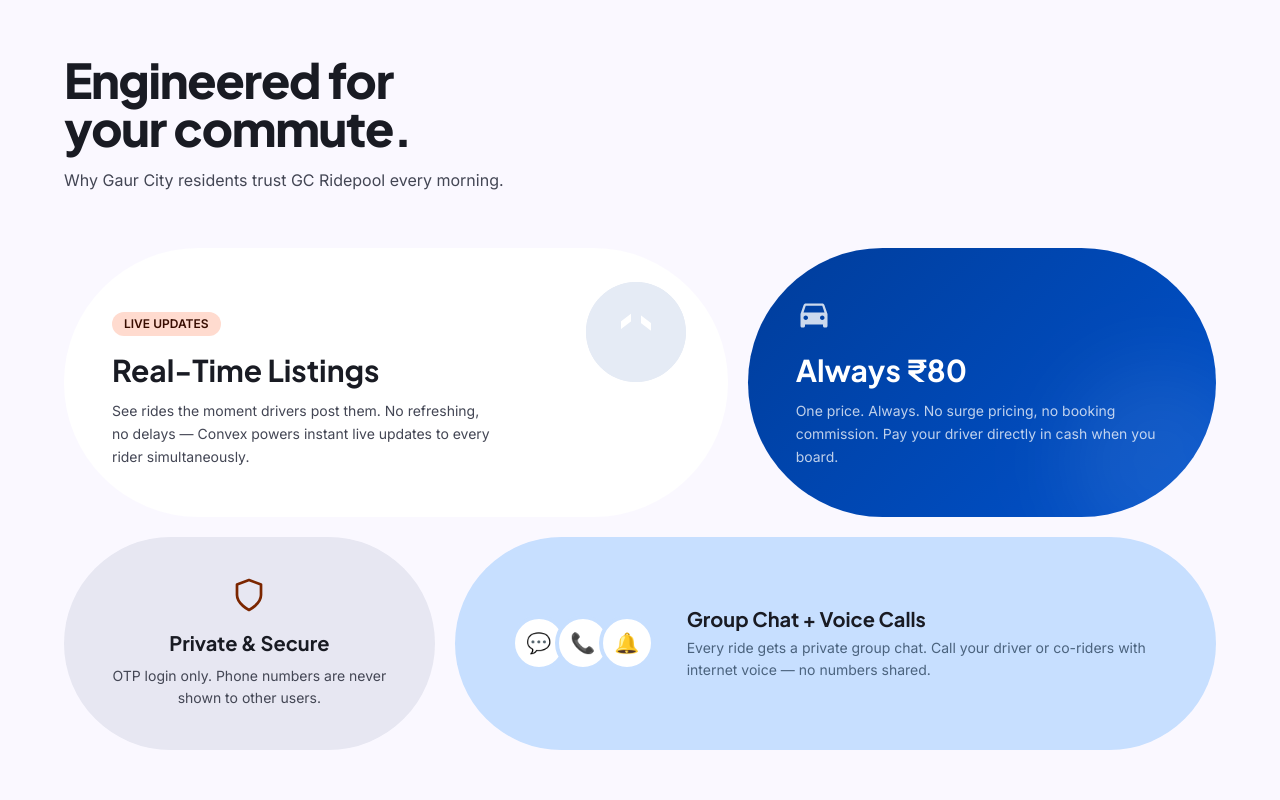
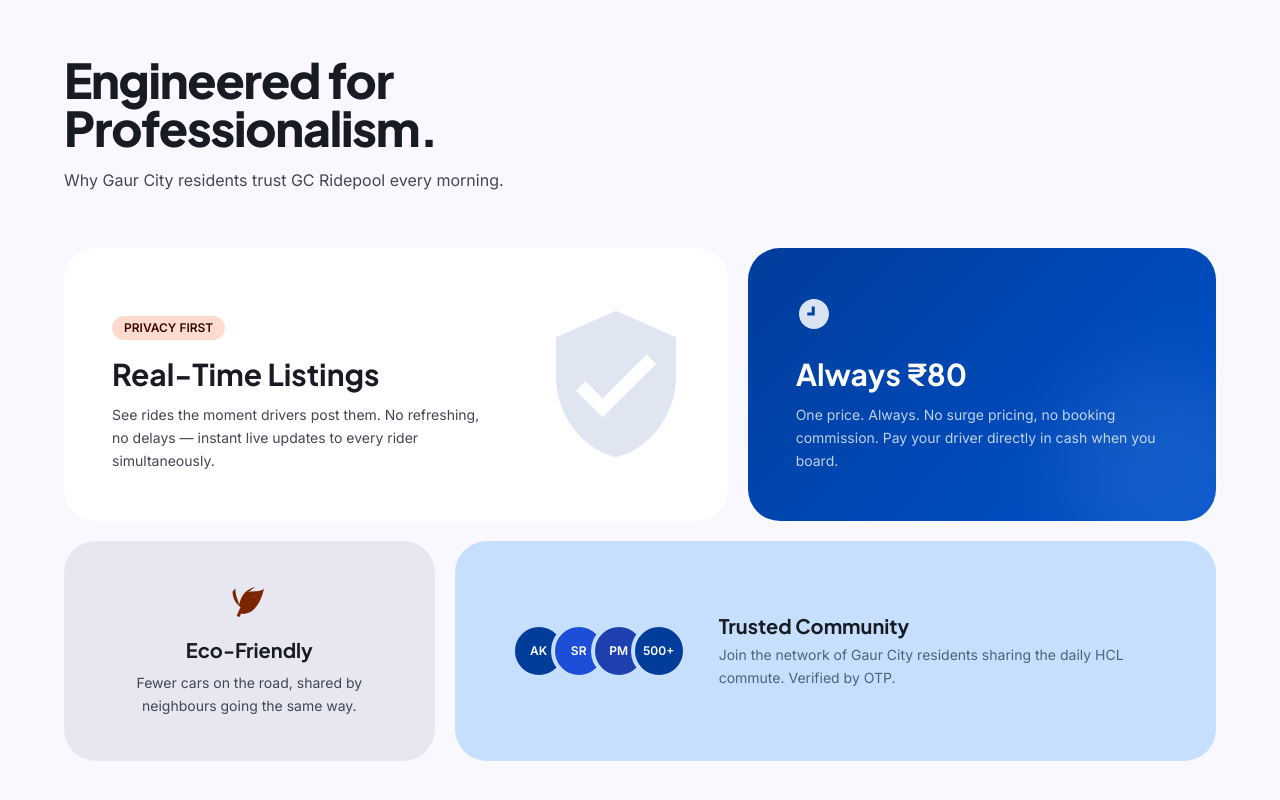
Before and after one commit to kunalrai/carpool-app, a React (Vite) app: page / in a window 1280 px wide. Shown: the part 1038-1838 px from the top of the page. Built offline with nearby package versions, Linux system fonts and the light colour scheme; no server answers.

Commit message:
Update bento grid to match reference screenshot style

```diff
--- a/src/screens/LandingPage.tsx
+++ b/src/screens/LandingPage.tsx
@@ -26,14 +26,6 @@
 }
 
 // ── Components ────────────────────────────────────────────────────────────
-
-function CarIcon({ size = 20, color = "currentColor" }: { size?: number; color?: string }) {
-  return (
-    <svg width={size} height={size} viewBox="0 0 24 24" fill={color}>
-      <path d="M18.92 6.01C18.72 5.42 18.16 5 17.5 5h-11c-.66 0-1.21.42-1.42 1.01L3 12v8c0 .55.45 1 1 1h1c.55 0 1-.45 1-1v-1h12v1c0 .55.45 1 1 1h1c.55 0 1-.45 1-1v-8l-2.08-5.99zM6.5 16c-.83 0-1.5-.67-1.5-1.5S5.67 13 6.5 13s1.5.67 1.5 1.5S7.33 16 6.5 16zm11 0c-.83 0-1.5-.67-1.5-1.5s.67-1.5 1.5-1.5 1.5.67 1.5 1.5-.67 1.5-1.5 1.5zM5 11l1.5-4.5h11L19 11H5z" />
-    </svg>
-  );
-}
 
 // ── Main ──────────────────────────────────────────────────────────────────
 
@@ -172,7 +164,7 @@
               className="text-4xl md:text-5xl font-extrabold tracking-tight mb-4 leading-tight"
               style={{ fontFamily: "'Plus Jakarta Sans', sans-serif", color: C.onSurface }}
             >
-              Engineered for<br />your commute.
+              Engineered for<br />Professionalism.
             </h2>
             <p className="max-w-md text-base" style={{ color: C.onSurfaceVariant }}>
               Why Gaur City residents trust GC Ridepool every morning.
@@ -180,41 +172,44 @@
           </div>
 
           {/* Bento grid */}
-          <div className="grid grid-cols-12 gap-5" style={{ minHeight: "420px" }}>
+          <div className="grid grid-cols-12 gap-5">
             {/* Large card — Real-Time Listings */}
             <div
-              className="col-span-12 md:col-span-7 p-10 md:p-12 flex flex-col justify-end relative overflow-hidden group"
-              style={{ background: C.surfaceContainerLowest, borderRadius: "9999px" }}
+              className="col-span-12 md:col-span-7 p-10 md:p-12 flex flex-col justify-end relative overflow-hidden group min-h-[260px]"
+              style={{ background: C.surfaceContainerLowest, borderRadius: "2rem" }}
             >
-              <div className="absolute top-6 right-8 opacity-10 group-hover:opacity-20 transition-opacity pointer-events-none">
-                <svg width="120" height="120" viewBox="0 0 24 24" fill={C.primary}>
-                  <path d="M12 2C6.48 2 2 6.48 2 12s4.48 10 10 10 10-4.48 10-10S17.52 2 12 2zm-1 14H9V8h2v8zm4 0h-2V8h2v8z" />
-                  <path d="M12 2C6.48 2 2 6.48 2 12s4.48 10 10 10 10-4.48 10-10S17.52 2 12 2zm.5 14.5h-1v-7l-3 2.28-.72-.99 4-3.03 4 3.03-.72.99-2.56-1.94v6.66z" />
+              {/* Large decorative shield icon, right side */}
+              <div className="absolute right-8 top-1/2 -translate-y-1/2 opacity-[0.12] group-hover:opacity-[0.2] transition-opacity pointer-events-none">
+                <svg width="160" height="160" viewBox="0 0 24 24" fill={C.primary}>
+                  <path d="M12 1L3 5v6c0 5.55 3.84 10.74 9 12 5.16-1.26 9-6.45 9-12V5l-9-4zm-2 16l-4-4 1.41-1.41L10 14.17l6.59-6.59L18 9l-8 8z" />
                 </svg>
               </div>
               <span
                 className="px-3 py-1 rounded-full text-xs font-bold w-fit mb-4"
                 style={{ background: C.tertiaryFixed, color: C.onTertiaryFixed }}
               >
-                LIVE UPDATES
+                PRIVACY FIRST
               </span>
               <h3 className="text-2xl md:text-3xl font-bold mb-3" style={{ fontFamily: "'Plus Jakarta Sans', sans-serif", color: C.onSurface }}>
                 Real-Time Listings
               </h3>
               <p className="max-w-sm text-sm leading-relaxed" style={{ color: C.onSurfaceVariant }}>
                 See rides the moment drivers post them. No refreshing, no delays —
-                Convex powers instant live updates to every rider simultaneously.
+                instant live updates to every rider simultaneously.
               </p>
             </div>
 
             {/* Blue card — Fixed Fare */}
             <div
-              className="col-span-12 md:col-span-5 p-10 md:p-12 flex flex-col justify-center relative overflow-hidden"
-              style={{ background: `linear-gradient(135deg, ${C.primary} 0%, ${C.primaryContainer} 100%)`, borderRadius: "9999px" }}
+              className="col-span-12 md:col-span-5 p-10 md:p-12 flex flex-col justify-center relative overflow-hidden min-h-[260px]"
+              style={{ background: `linear-gradient(135deg, ${C.primary} 0%, ${C.primaryContainer} 100%)`, borderRadius: "2rem" }}
             >
               <div className="absolute -bottom-10 -right-10 w-48 h-48 rounded-full blur-2xl" style={{ background: "rgba(255,255,255,0.08)" }} />
-              <CarIcon size={36} color="rgba(255,255,255,0.8)" />
-              <h3 className="text-2xl md:text-3xl font-bold mt-5 mb-3 text-white" style={{ fontFamily: "'Plus Jakarta Sans', sans-serif" }}>
+              {/* Clock icon at top */}
+              <svg width="36" height="36" viewBox="0 0 24 24" fill="rgba(255,255,255,0.85)" className="mb-6">
+                <path d="M12 2C6.48 2 2 6.48 2 12s4.48 10 10 10 10-4.48 10-10S17.52 2 12 2zm.5 11h-5v-2h3V7h2v6z" />
+              </svg>
+              <h3 className="text-2xl md:text-3xl font-bold mb-3 text-white" style={{ fontFamily: "'Plus Jakarta Sans', sans-serif" }}>
                 Always ₹80
               </h3>
               <p className="text-white/75 text-sm leading-relaxed">
@@ -223,45 +218,55 @@
               </p>
             </div>
 
-            {/* Small card — Private & Secure */}
+            {/* Small card — Eco-friendly / PWA */}
             <div
-              className="col-span-12 md:col-span-4 p-10 flex flex-col items-center text-center justify-center"
-              style={{ background: C.surfaceContainerHigh, borderRadius: "9999px" }}
+              className="col-span-12 md:col-span-4 p-10 flex flex-col items-center text-center justify-center min-h-[220px]"
+              style={{ background: C.surfaceContainerHigh, borderRadius: "2rem" }}
             >
-              <svg width="36" height="36" viewBox="0 0 24 24" fill="none" stroke="#7b2600" strokeWidth={1.8} strokeLinecap="round" strokeLinejoin="round" className="mb-4">
-                <path d="M12 22s8-4 8-10V5l-8-3-8 3v7c0 6 8 10 8 10z" />
+              {/* Leaf icon */}
+              <svg width="36" height="36" viewBox="0 0 24 24" fill="#7b2600" className="mb-4">
+                <path d="M17 8C8 10 5.9 16.17 3.82 21.34L5.71 22l1-2.3A4.49 4.49 0 008 20C19 20 22 3 22 3c-1 2-8 2-8 2-.93 0-1.83.09-2.7.26C13.67 4.08 16 2 16 2s-6 1-9 7c-.75 1.46-1.26 3.14-1.63 4.84C4.78 10.4 3 7.83 3 4.9V3L1 5c0 5.52 3.47 10.26 8.38 12.09A8.5 8.5 0 0117 8z" />
               </svg>
               <h3 className="text-xl font-bold mb-2" style={{ fontFamily: "'Plus Jakarta Sans', sans-serif", color: C.onSurface }}>
-                Private & Secure
+                Eco-Friendly
               </h3>
               <p className="text-sm leading-relaxed" style={{ color: C.onSurfaceVariant }}>
-                OTP login only. Phone numbers are never shown to other users.
+                Fewer cars on the road, shared by neighbours going the same way.
               </p>
             </div>
 
-            {/* Wide card — Group Chat + Voice */}
+            {/* Wide card — Trusted Community */}
             <div
-              className="col-span-12 md:col-span-8 p-8 md:px-14 flex items-center gap-8"
-              style={{ background: C.secondaryContainer, borderRadius: "9999px" }}
+              className="col-span-12 md:col-span-8 p-8 md:px-14 flex items-center gap-8 min-h-[220px]"
+              style={{ background: C.secondaryContainer, borderRadius: "2rem" }}
             >
-              <div className="flex -space-x-3 shrink-0">
-                {["💬", "📞", "🔔"].map((emoji, i) => (
+              {/* Stacked avatar circles with counter */}
+              <div className="flex -space-x-4 shrink-0">
+                {["AK", "SR", "PM"].map((initials, i) => (
                   <div
                     key={i}
-                    className="w-14 h-14 rounded-full border-4 flex items-center justify-center text-xl font-bold"
-                    style={{ borderColor: C.secondaryContainer, background: C.surfaceContainerLowest }}
+                    className="w-14 h-14 rounded-full border-4 flex items-center justify-center text-xs font-bold text-white"
+                    style={{
+                      borderColor: C.secondaryContainer,
+                      background: [C.primary, "#1d4ed8", "#1e40af"][i],
+                    }}
                   >
-                    {emoji}
+                    {initials}
                   </div>
                 ))}
+                <div
+                  className="w-14 h-14 rounded-full border-4 flex items-center justify-center text-xs font-bold text-white"
+                  style={{ borderColor: C.secondaryContainer, background: C.primary }}
+                >
+                  500+
+                </div>
               </div>
               <div>
                 <h3 className="text-xl font-bold mb-1" style={{ fontFamily: "'Plus Jakarta Sans', sans-serif", color: C.onSurface }}>
-                  Group Chat + Voice Calls
+                  Trusted Community
                 </h3>
                 <p className="text-sm leading-relaxed" style={{ color: C.onSecondaryContainer }}>
-                  Every ride gets a private group chat. Call your driver or co-riders
-                  with internet voice — no numbers shared.
+                  Join the network of Gaur City residents sharing the daily HCL commute. Verified by OTP.
                 </p>
               </div>
             </div>
```
